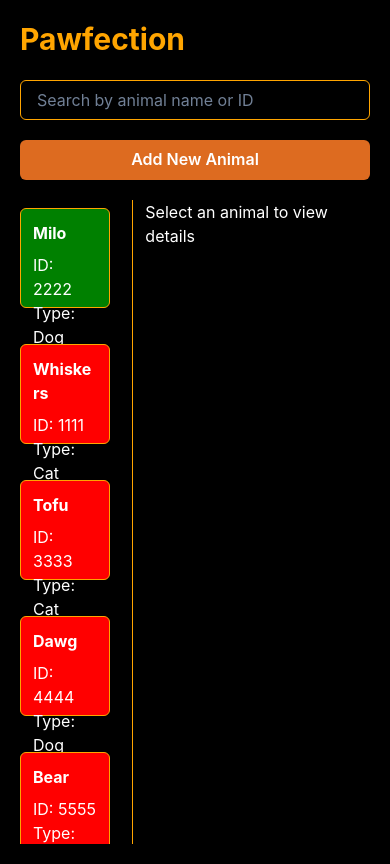
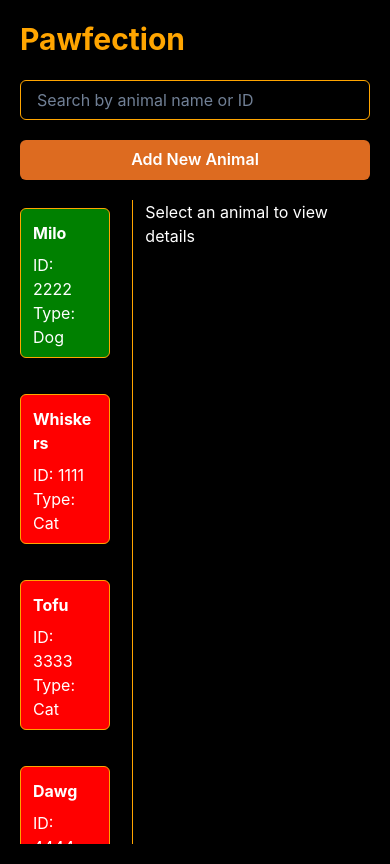
Before and after one commit to bkjwjason/hand-recognition, a Next.js app in the folder Desktop/pawfection/: page / in a window 390 px wide. Built offline with nearby package versions, Linux system fonts and the light colour scheme.

Commit message:
fix mobile view

```diff
--- a/Desktop/pawfection/pages/index.tsx
+++ b/Desktop/pawfection/pages/index.tsx
@@ -185,8 +185,8 @@ export default function Home() {
             <Box key={animal.id}
                 p={3}
                 my={2}
-                w="80%"
-                h="100px"
+                w= "80%"
+                minH={["150px", "100px"]}
                 border="1px solid orange"
                 borderRadius="md"
                 cursor="pointer"
```
